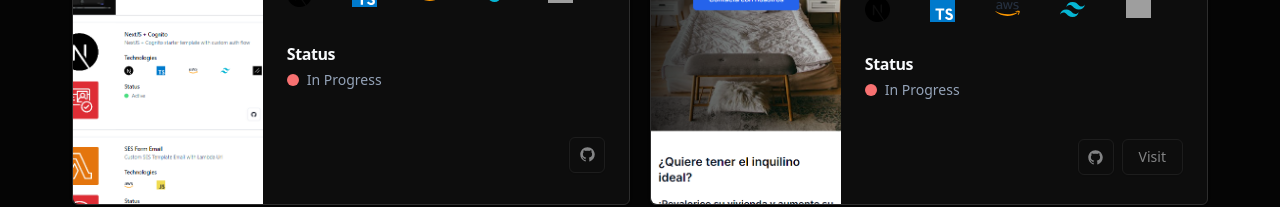
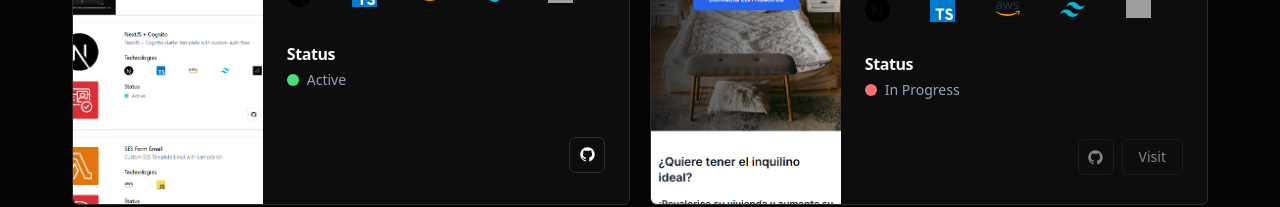
Before and after one commit to jer-nc/portfolio, a Next.js app: page /projects in a window 1280 px wide. Shown: the part 1044-1251 px from the top of the page. Built offline with nearby package versions, Linux system fonts and the light colour scheme; grey boxes are pictures that could not be loaded.

Commit message:
update: data projects

```diff
--- a/src/app/projects/data/projects.ts
+++ b/src/app/projects/data/projects.ts
@@ -63,9 +63,9 @@ export const projects = [
         description: 'Current Portfolio Web Page',
         technologies: ['next', 'typescript', 'aws', 'tailwindcss', 'shad'],
         imageType: 'cover',
-        status: 'In Progress',
+        status: 'Active',
         link: '#',
-        githubUrl: '',
+        githubUrl: 'https://github.com/jer-nc/portfolio',
     },
     {
         projectType: PROJECT_TYPE.GITHUB_WEBSITE,
--- a/src/components/sections/contact/contact-form/ContactForm.tsx
+++ b/src/components/sections/contact/contact-form/ContactForm.tsx
@@ -37,7 +37,7 @@ const ContactForm = () => {
                 method: 'POST',
                 body: JSON.stringify(values)
             }).then(res => res.json())
-                .then(data => console.log(data))
+                // .then(data => console.log(data))
                 .then(() => {
                     setLoading(false)
                     form.reset()
@@ -54,7 +54,6 @@ const ContactForm = () => {
             title: "Message sent successfully",
             description: "I will get back to you as soon as possible",
           })
-        console.log('show toaster')
     }
 
 
```
